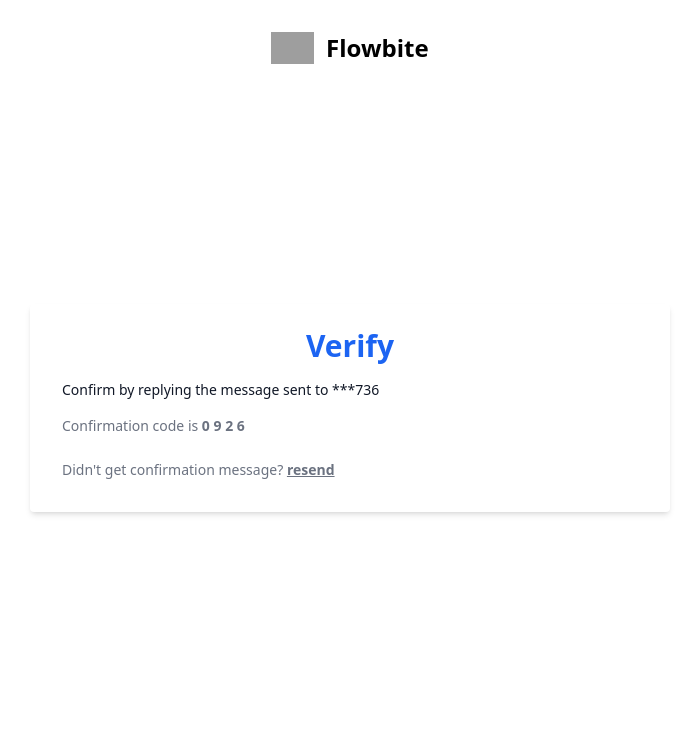
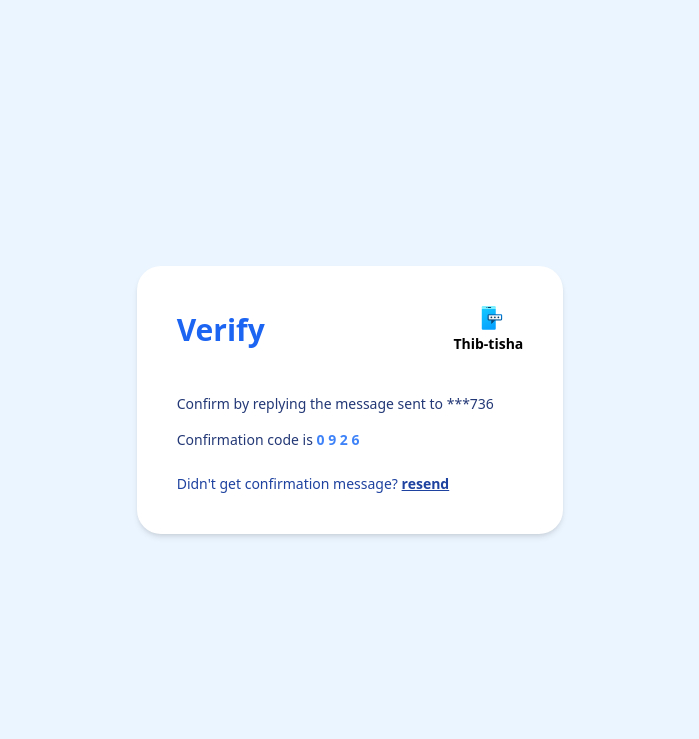
Before and after one commit to makindajack/thib-tisha, a website built with Vite: page 2fa.html in a window 1280 px wide. Shown: the whole page, without its empty margins (290-989 px from the left). Built offline with nearby package versions, Linux system fonts and the light colour scheme; grey boxes are pictures that could not be loaded; a web font is replaced by a local one.

Commit message:
Update 2fa.html

```diff
--- a/2fa.html
+++ b/2fa.html
@@ -7,41 +7,47 @@
     <link href="/style.css" rel="stylesheet" />
   </head>
 
-  <body class="container mx-auto h-screen bg-slate-50">
-    <nav class="dark:bg-gray-900 items-center justify-center flex p-8 mx-auto">
-      <a href="https://flowbite.com/" class="flex items-center">
-        <img
-          src="https://flowbite.com/docs/images/logo.svg"
-          class="h-8 mr-3"
-          alt="Flowbite Logo"
-        />
-        <span
-          class="self-center text-2xl font-semibold whitespace-nowrap dark:text-white"
-          >Flowbite</span
-        >
-      </a>
-    </nav>
-    <section class="container flex items-center h-[80%] justify-center mx-auto">
-      <div class="bg-white w-6/12 shadow-md rounded px-8 gap-4 pt-6 pb-8 mb-4">
-        <h1 class="text-3xl font-bold text-blue-600 pb-4 text-center">
-          Verify
-        </h1>
+  <body class="container mx-auto h-screen bg-blue-50">
+    <section
+      class="container flex flex-col items-center h-full justify-center mx-auto"
+    >
+      <form class="bg-white w-4/12 shadow-md rounded-3xl p-10 gap-4">
+        <div class="flex justify-between items-center pb-10">
+          <div class="flex flex-col">
+            <h1 class="text-3xl font-bold text-blue-600 text-center">Verify</h1>
+            <!-- <p>Welcome</p> -->
+          </div>
+          <div class="dark:bg-blue-900 flex">
+            <a href="/" class="flex flex-col gap-1">
+              <img
+                src="/img/logo/brand/icon.svg"
+                class="h-6 ml-2"
+                alt="Thibitisha Logo"
+              />
+              <span
+                class="self-center text-sm font-semibold whitespace-nowrap dark:text-blue-50"
+                >Thib-tisha</span
+              >
+            </a>
+          </div>
+        </div>
         <div class="mb-6 flex flex-col gap-4">
           <h1
             for="email"
-            class="block text-sm font-medium text-gray-900 dark:text-white"
+            class="block text-sm font-medium text-blue-900 dark:text-blue-50"
           >
             Confirm by replying the message sent to ***736
           </h1>
-          <p class="text-sm text-gray-500 dark:text-gray-400">
-            Confirmation code is <span class="font-bold">0 9 2 6</span>
+          <p class="text-sm text-blue-900 dark:text-blue-400">
+            Confirmation code is
+            <span class="font-bold text-blue-500">0 9 2 6</span>
           </p>
         </div>
-        <p class="text-sm text-gray-500 dark:text-gray-400 mt-6">
+        <p class="text-sm text-blue-800 dark:text-blue-400 mt-6">
           Didn't get confirmation message?
           <a href="#" class="underline font-bold">resend</a>
         </p>
-      </div>
+      </form>
     </section>
     <script src="./node_modules/flowbite/dist/flowbite.min.js"></script>
   </body>
```
